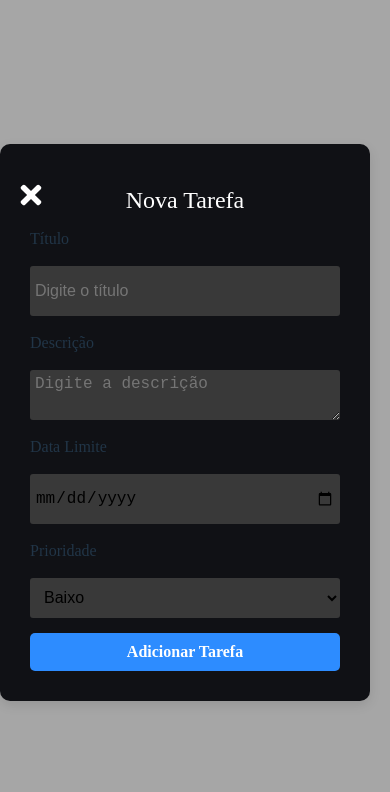
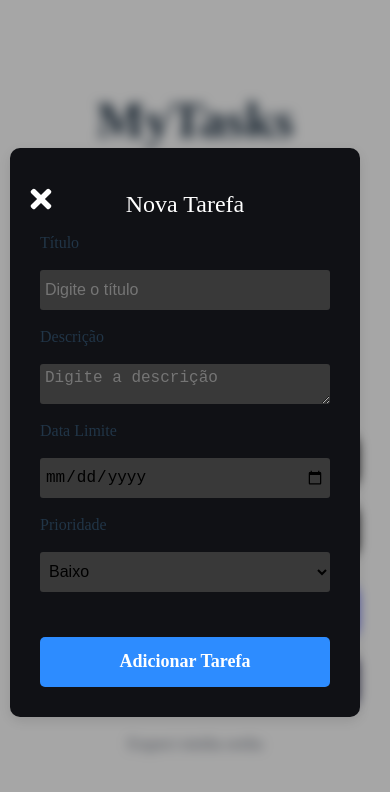
Before and after one commit to PedroStabach/to-do-list, a React app in the folder frontend/: page / in a window 390 px wide. Shown: the top 792 px of the page. Built offline with nearby package versions, Linux system fonts and the light colour scheme; the HTML template or start-up script is replaced by a standard one.

Commit message:
NewTask Responsivo

```diff
--- a/frontend/src/Components/Account/index.module.css
+++ b/frontend/src/Components/Account/index.module.css
@@ -7,7 +7,9 @@
     flex-direction: column;
     align-items: center;
     justify-content: center;
-    width: 400px;
+    width: 100%;
+    max-width: 400px;
+    box-sizing: border-box;
 }
 .container:nth-child(2) {
     background-color: #12273c;
@@ -29,8 +31,9 @@ form {
     gap: 10px;
     margin-top: 20px;
 }
-form input {
+.AccountArea form input {
     width: 100%;
+    box-sizing: border-box;
     margin-bottom: 10px;
     height: 50px;
     border: .5px solid #323337;
@@ -83,4 +86,15 @@ form .CriarConta {
     .container:nth-child(2) {
         display: none;
     }
+    /* garantir que AccountArea se adapte em telas pequenas */
+    .AccountArea {
+        flex-direction: column;
+        align-items: stretch;
+        overflow-x: hidden; /* proteção extra contra scroll lateral */
+    }
+    /* garantir inputs e botões ocupem o espaço disponível sem overflow */
+    .AccountArea form {
+        padding: 0 12px;
+        box-sizing: border-box;
+    }
 }
--- a/frontend/src/Components/NewTask/index.module.css
+++ b/frontend/src/Components/NewTask/index.module.css
@@ -2,7 +2,7 @@
   position: fixed;
   top: 0;
   left: 0;
-  width: 100vw;
+  width: 100%; /* avoid horizontal overflow on mobile */
   height: 100vh;
   display: flex;
   /* changed: alinhar o formulário no canto direito */
@@ -11,6 +11,10 @@
   text-align: start;
   z-index: 1000;
   pointer-events: auto;
+
+  /* prevent page horizontal scroll and ensure paddings are counted */
+  overflow-x: hidden;
+  box-sizing: border-box;
 
   /* overlay blur e escurecimento do fundo */
   /* o pseudo-element cobre toda a tela e fica abaixo do form (form z-index > overlay) */
@@ -31,6 +35,7 @@
   border-radius: 10px;
   box-shadow: 0 4px 12px rgba(0, 0, 0, 0.1);
   width: 350px;
+  max-width: calc(100% - 40px); /* garante espaço lateral em telas pequenas */
   display: flex;
   flex-direction: column;
   gap: 15px;
@@ -42,6 +47,7 @@
   max-height: 90vh;
   overflow-y: auto;
   padding-top: 44px; /* mantém espaço para o X */
+  box-sizing: border-box;
 }
 
 .form label {
@@ -63,6 +69,7 @@
 
 input,
 select, textarea {
+  width: 100%; /* ocupa todo o espaço do form (considerando box-sizing) */
   height: 40px;
   background-color: #393939;
   font-size: 1rem;
@@ -70,7 +77,8 @@ select, textarea {
   padding: 5px;
   border: none;
   position: relative;
-  z-index: 1002;
+  resize: vertical;
+  box-sizing: border-box; /* important to avoid overflow caused by padding */
 }
 input:focus,
 textarea:focus,
@@ -92,6 +100,8 @@ select:focus {
   cursor: pointer;
   transition: 0.2s;
   background-color: #2d8cff;
+  margin-top: 30px;
+  width: 100%;
 }
 .closeButton {
   position: absolute;
@@ -115,8 +125,3 @@ select:focus {
   text-align: center;
   font-weight: bold;
 }
-
-.form select {
-  padding: 10px;
-  width: 100%;
-}
--- a/frontend/src/app.tsx
+++ b/frontend/src/app.tsx
@@ -7,7 +7,8 @@ function App() {
 
   return (
     <>
-       <NewTask />
+      <NewTask />
+      <Account />
     </>
   )
 }
```
